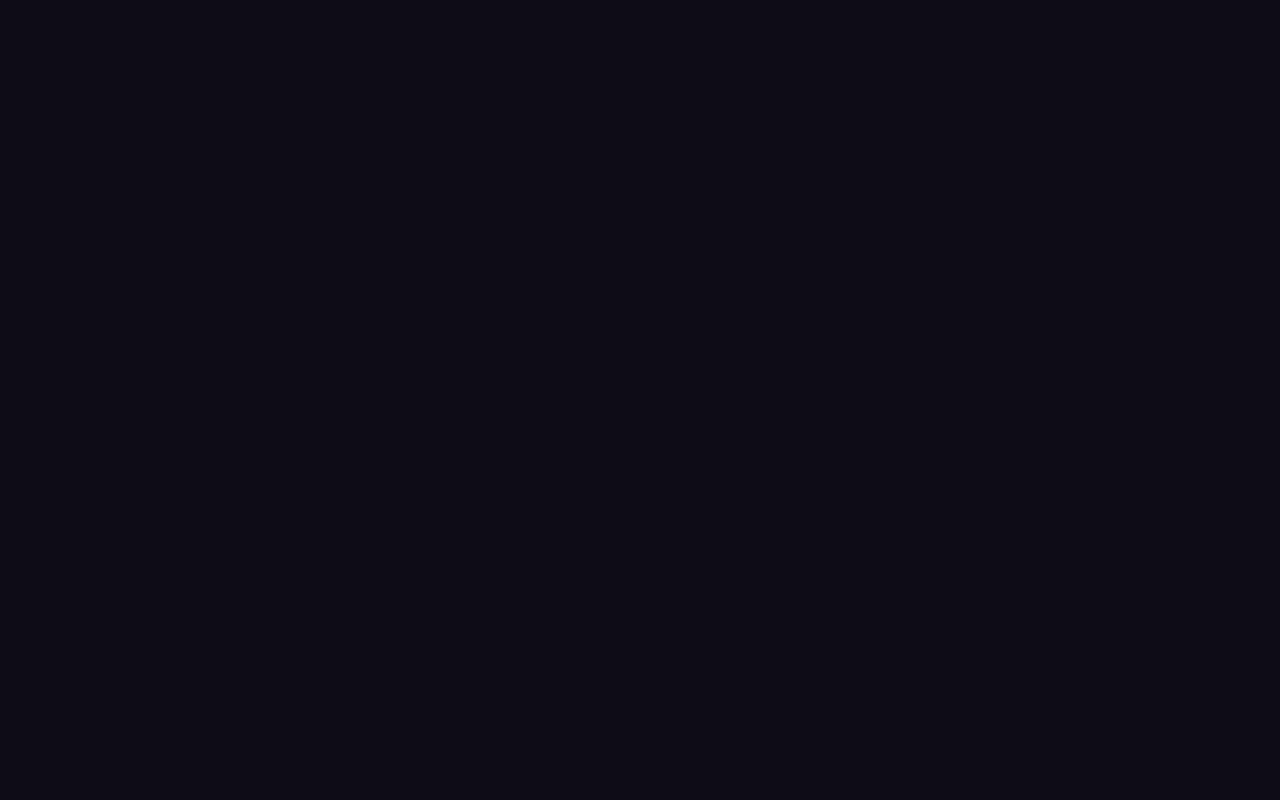
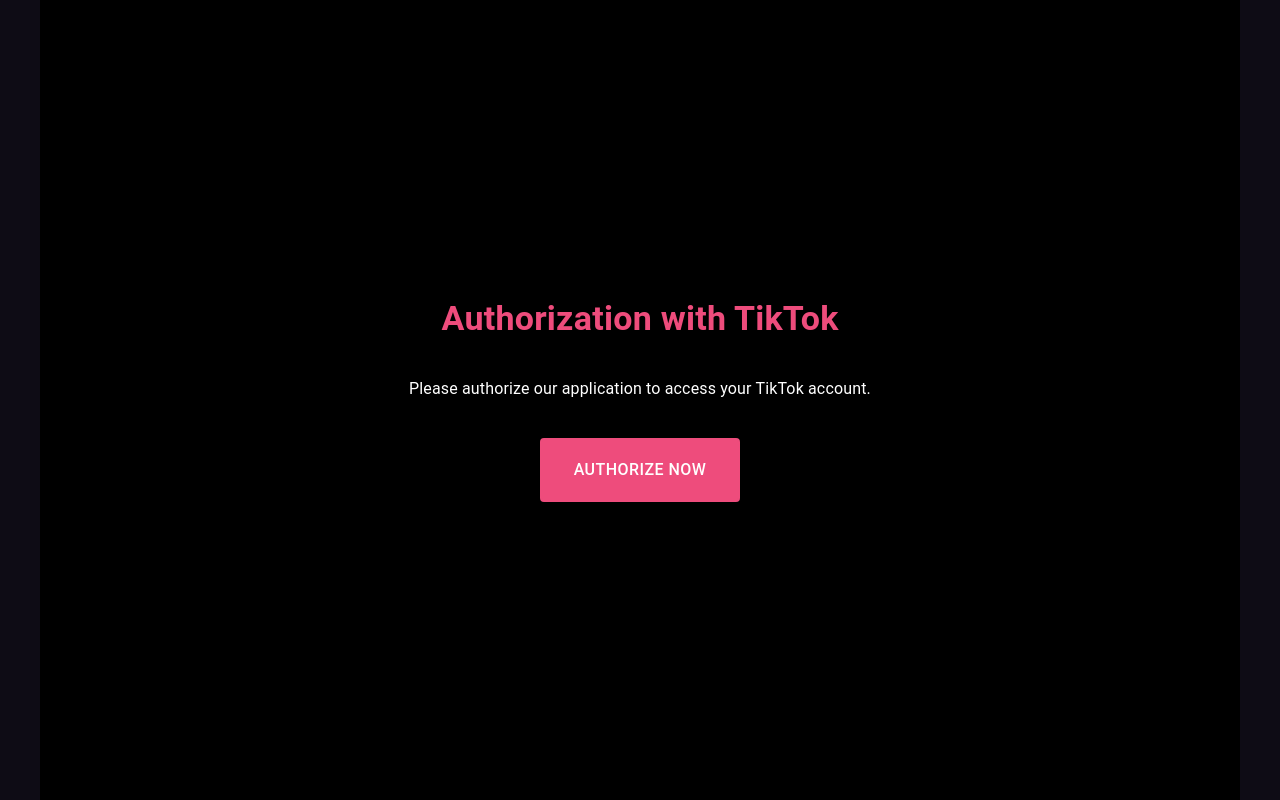
Before and after one commit to Nabegh-Anane/nevolution32, a React (Vite) app: page /auth in a window 1280 px wide. Before the commit this address had no page. Built offline with nearby package versions, Linux system fonts and the light colour scheme.

Commit message:
add auth 1

```diff
--- a/src/components/Header.jsx
+++ b/src/components/Header.jsx
@@ -73,12 +73,17 @@
         >
           Privacy Policy
         </Link>
-        <Link to={`/termes`}><Button className="hidden lg:flex" href="#login">
+        <Link to={`/termes`}
+          href="#signup"
+          className="button hidden mr-8 text-n-1/50 transition-colors hover:text-n-1 lg:block"
+        >
+          Termes
+        </Link>
+        <Link to={`/auth`}><Button className="hidden lg:flex" href="#login">
         <a
           href="#signup"
-
         >
-          Termes
+          Login
         </a>
         </Button></Link>
 
--- /dev/null
+++ b/src/components/login/confirm.jsx
@@ -0,0 +1,28 @@
+import React from 'react';
+import { Container, Typography, CircularProgress } from '@mui/material';
+
+const Confirmation = () => {
+  return (
+    <Container
+      style={{
+        backgroundColor: '#000',
+        color: '#fff',
+        padding: '3rem',
+        textAlign: 'center',
+        minHeight: '100vh',
+        display: 'flex',
+        flexDirection: 'column',
+        justifyContent: 'center',
+      }}>
+      <Typography variant="h4" style={{ marginBottom: '2rem', fontWeight: 'bold', color: '#ee4c7c' }}>
+        Posting in Progress...
+      </Typography>
+      <CircularProgress style={{ color: '#ee4c7c' }} />
+      <Typography variant="body1" style={{ marginTop: '2rem' }}>
+        Your video is being posted to TikTok. Please wait a moment.
+      </Typography>
+    </Container>
+  );
+};
+
+export default Confirmation;
--- /dev/null
+++ b/src/components/login/tikauth.jsx
@@ -0,0 +1,46 @@
+import React from 'react';
+import { Container, Typography, Button } from '@mui/material';
+
+const TikTokAuth = () => {
+  return (
+    <Container
+      style={{
+        backgroundColor: '#000',
+        color: '#fff',
+        padding: '3rem',
+        textAlign: 'center',
+        minHeight: '100vh',
+        display: 'flex',
+        flexDirection: 'column',
+        justifyContent: 'center',
+      }}>
+      <Typography variant="h4" style={{ marginBottom: '2rem', fontWeight: 'bold', color: '#ee4c7c' }}>
+        Authorization with TikTok
+      </Typography>
+      <Typography variant="body1" style={{ marginBottom: '2rem' }}>
+        Please authorize our application to access your TikTok account.
+      </Typography>
+      <a href="https://www.tiktok.com/auth" style={{ textDecoration: 'none' }}>
+        <Button
+          variant="contained"
+          style={{
+            backgroundColor: '#ee4c7c',
+            color: '#fff',
+            padding: '1rem 2rem',
+            fontSize: '1rem',
+            border: '2px solid #ee4c7c',
+            transition: '0.3s',
+            '&:hover': {
+              backgroundColor: '#fff',
+              color: '#ee4c7c',
+            },
+          }}
+        >
+          Authorize Now
+        </Button>
+      </a>
+    </Container>
+  );
+};
+
+export default TikTokAuth;
--- a/src/components/tiktok.jsx
+++ b/src/components/tiktok.jsx
@@ -1,5 +1,6 @@
 import React, { useState, useEffect } from 'react';
 import { Button, Container, Typography, Card, CardContent, Snackbar } from '@mui/material';
+import { useNavigate } from 'react-router-dom'; // Import useNavigate for navigation
 import Navbar from './Navbar';
 
 const PostToTikTok = () => {
@@ -7,6 +8,8 @@
   const [selectedVideoId, setSelectedVideoId] = useState(null);
   const [loading, setLoading] = useState(false);
   const [toastOpen, setToastOpen] = useState(false);
+  const [congratsOpen, setCongratsOpen] = useState(false); // State for congratulatory message
+  const navigate = useNavigate(); // Use navigate for programmatic navigation
 
   // Fetch video data from JSON file
   useEffect(() => {
@@ -30,9 +33,15 @@
     // Simulate posting process
     setTimeout(() => {
       setLoading(false);
-      // Reset selection after posting
-      setSelectedVideoId(null);
-    }, 2000); // Simulate a 2-second delay
+      setToastOpen(false); // Close the snackbar
+      navigate('/confirmation'); // Navigate to confirmation page
+
+      // After 10 seconds, navigate back to the original path
+      setTimeout(() => {
+        navigate('/');
+        setCongratsOpen(true); // Open congratulatory message
+      }, 10000);
+    }, 4000); // Simulate a 4-second delay before posting
   };
 
   return (
@@ -104,8 +113,15 @@
         <Snackbar
           open={toastOpen}
           onClose={() => setToastOpen(false)}
-          message="Posting your video On Your Tiktok..."
+          message="Posting your video On Your TikTok..."
           autoHideDuration={2000}
+        />
+
+        <Snackbar
+          open={congratsOpen}
+          onClose={() => setCongratsOpen(false)}
+          message="Congratulations! Your post is under review. Please wait some time."
+          autoHideDuration={6000}
         />
       </Container>
     </>
--- a/src/main.jsx
+++ b/src/main.jsx
@@ -1,8 +1,10 @@
 import React from 'react';
-import { createRoot } from 'react-dom/client';  // Correct import for React 18+
+import { createRoot } from 'react-dom/client'; // Correct import for React 18+
 import { BrowserRouter as Router, Route, Routes } from 'react-router-dom';
 import Privacy from './components/termesprivacy/privacy.jsx';
 import Termes from './components/termesprivacy/termes.jsx';
+import TikTokAuth from './components/login/tikauth.jsx';
+import Confirmation from './components/login/confirm.jsx';
 import App from "./App.jsx";
 import PostToTikTok from './components/tiktok.jsx';
 import "./index.css";
@@ -17,6 +19,8 @@
           <Route path="/termes" element={<Termes />} />
           <Route path="/privacy" element={<Privacy />} />
           <Route path="/tiktokpost" element={<PostToTikTok />} />
+          <Route path="/auth" element={<TikTokAuth />} />
+          <Route path="/confirmation" element={<Confirmation />} />
         </Routes>
       </Router>
     </React.StrictMode>
```
Also changed, not shown: 1 other file (tests, documents, lock files or other folders).
